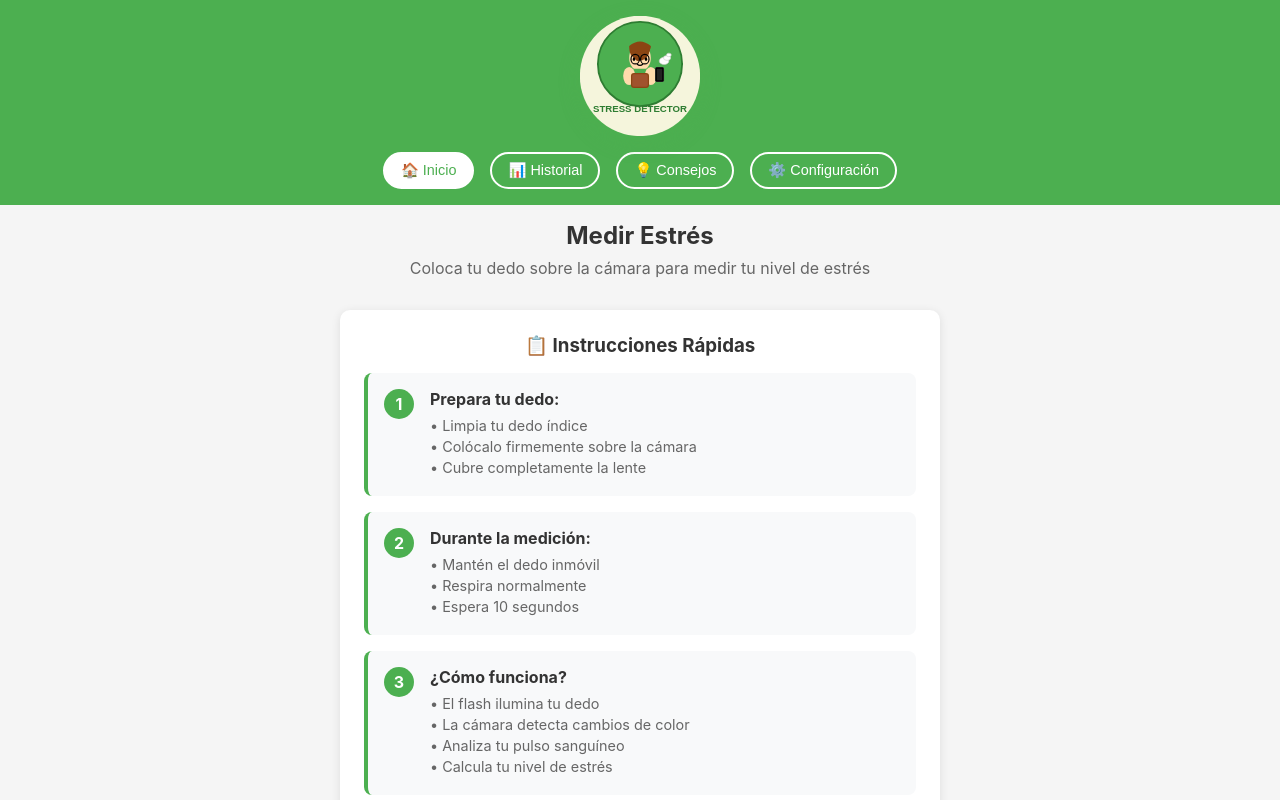
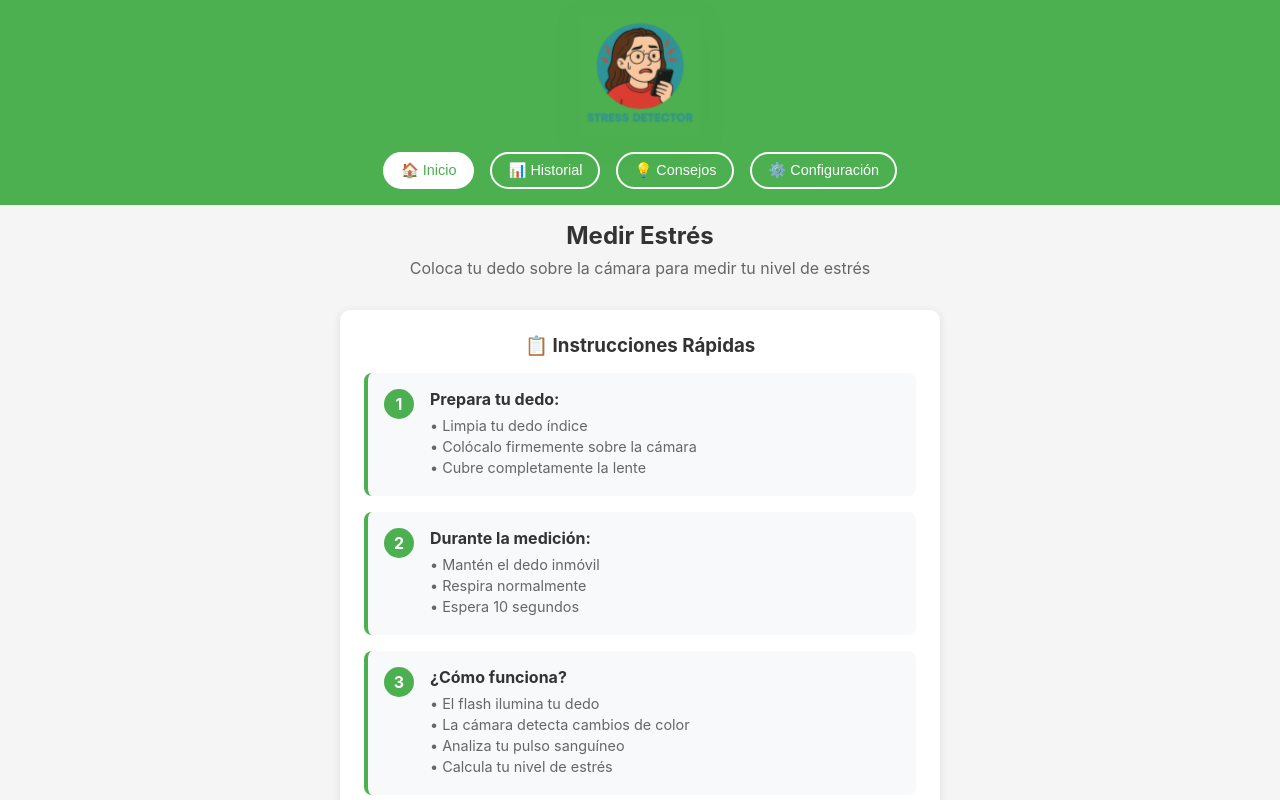
Before and after one commit to jortecs/Medidor-de-estres, a React (Create React App) app: page / in a window 1280 px wide. Shown: the top 800 px of the page. Built offline with nearby package versions, Linux system fonts and the light colour scheme.

Commit message:
Reemplazado SVG con imagen real logo.png del usuario

```diff
--- a/src/App.css
+++ b/src/App.css
@@ -39,7 +39,6 @@ body {
 .app-logo {
   width: 120px;
   height: 120px;
-  border-radius: 50%;
   box-shadow: 0 6px 20px rgba(76, 175, 80, 0.4);
   animation: logoGlow 2s ease-in-out infinite alternate;
 }
--- a/src/App.js
+++ b/src/App.js
@@ -1,6 +1,6 @@
 import React, { useState, useEffect, useRef } from 'react';
 import './App.css';
-import stressDetectorLogo from './assets/stress-detector-logo.svg';
+import stressDetectorLogo from './assets/logo.png';
 
 const LoadingScreen = () => (
   <div className="loading-container">
```
Also changed, not shown: src/assets/logo.png (added), src/assets/stress-detector-logo.svg (deleted).
